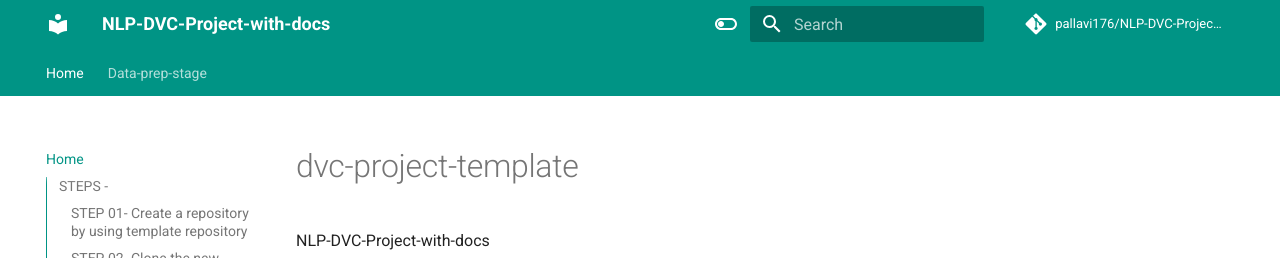
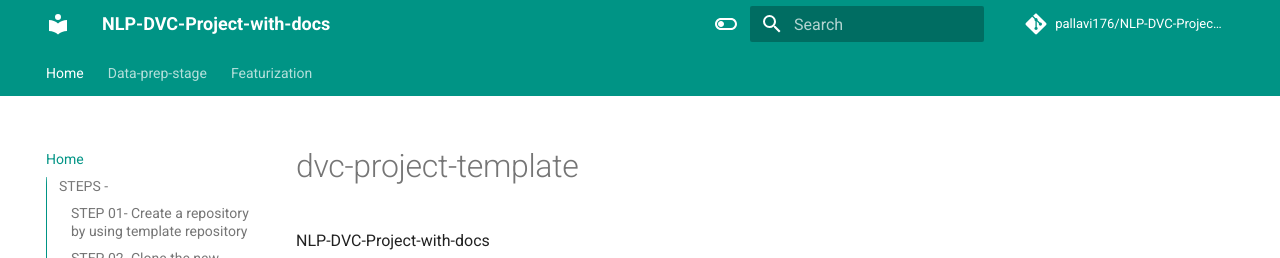
Before and after one commit to pallavi176/NLP-DVC-Project-with-docs, an MkDocs documentation site: the page built from docs/index.md, in a window 1280 px wide and 1095 px high. Shown: the top 258 px of the window. Built offline with MkDocs 1.6.1 and Material for MkDocs 9.7.7, drawn with Linux system fonts in a browser that asks for light colours.

Commit message:
Featurization doc added

```diff
--- a/mkdocs.yml
+++ b/mkdocs.yml
@@ -4,6 +4,7 @@ site_name: NLP-DVC-Project-with-docs
 nav:
   - Home: index.md
   - Data-prep-stage: data_prep.md
+  - Featurization: featurization.md
 
 site_author: Pallavi Saxena
 site_description: >-
```
